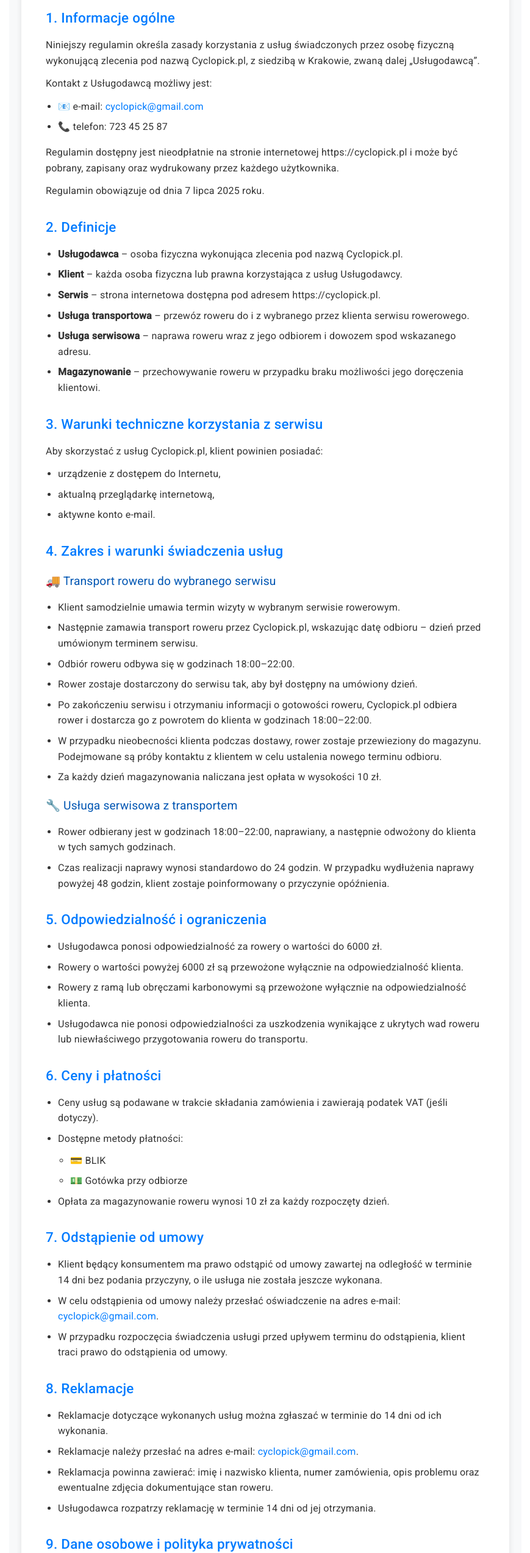
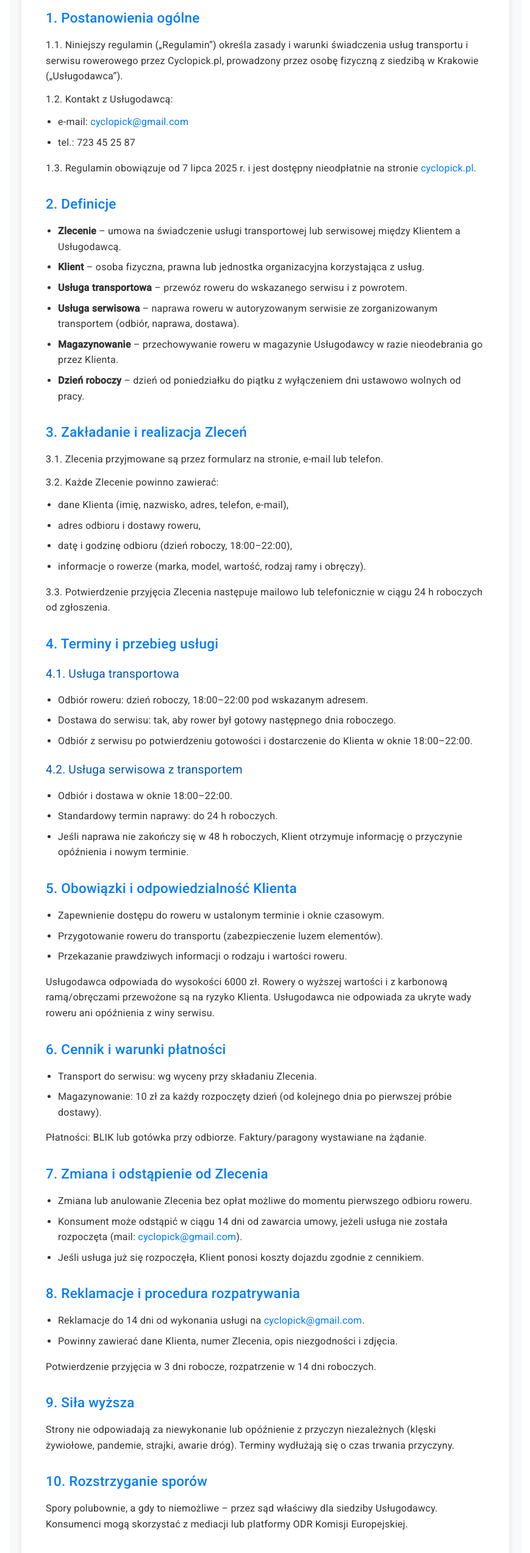
Before and after one commit to mimik91/SamaRamaFront, an Angular app: page /terms-of-service in a window 1280 px wide. Shown: the part 234-2780 px from the top of the page at 61% size, without its empty margins (205-1074 px from the left). Built offline with nearby package versions, Linux system fonts and the light colour scheme.

Commit message:
added terms of service2

```diff
--- a/src/app/core/terms-of-service.component.ts
+++ b/src/app/core/terms-of-service.component.ts
@@ -12,97 +12,95 @@ import { Router } from '@angular/router';
         <h1>Regulamin Serwisu</h1>
         <button class="back-btn" (click)="goBack()">← Powrót</button>
       </div>
-
       <div class="terms-content">
         <div class="terms-text">
-          <h2>1. Informacje ogólne</h2>
-          <p>Niniejszy regulamin określa zasady korzystania z usług świadczonych przez osobę fizyczną wykonującą zlecenia pod nazwą Cyclopick.pl, z siedzibą w Krakowie, zwaną dalej „Usługodawcą”.</p>
-          <p>Kontakt z Usługodawcą możliwy jest:</p>
+          <h2>1. Postanowienia ogólne</h2>
+          <p>1.1. Niniejszy regulamin („Regulamin”) określa zasady i warunki świadczenia usług transportu i serwisu rowerowego przez Cyclopick.pl, prowadzony przez osobę fizyczną z siedzibą w Krakowie („Usługodawca”).</p>
+          <p>1.2. Kontakt z Usługodawcą:</p>
           <ul>
-            <li>📧 e-mail: <a href="mailto:cyclopick@gmail.com">cyclopick{{'@'}}gmail.com</a></li>
-            <li>📞 telefon: 723 45 25 87</li>
+            <li>e-mail: <a href="mailto:cyclopick@gmail.com">cyclopick{{'@'}}gmail.com</a></li>
+            <li>tel.: 723 45 25 87</li>
           </ul>
-          <p>Regulamin dostępny jest nieodpłatnie na stronie internetowej https://cyclopick.pl i może być pobrany, zapisany oraz wydrukowany przez każdego użytkownika.</p>
-          <p>Regulamin obowiązuje od dnia 7 lipca 2025 roku.</p>
+          <p>1.3. Regulamin obowiązuje od 7 lipca 2025 r. i jest dostępny nieodpłatnie na stronie <a href="https://cyclopick.pl">cyclopick.pl</a>.</p>
 
           <h2>2. Definicje</h2>
           <ul>
-            <li><strong>Usługodawca</strong> – osoba fizyczna wykonująca zlecenia pod nazwą Cyclopick.pl.</li>
-            <li><strong>Klient</strong> – każda osoba fizyczna lub prawna korzystająca z usług Usługodawcy.</li>
-            <li><strong>Serwis</strong> – strona internetowa dostępna pod adresem https://cyclopick.pl.</li>
-            <li><strong>Usługa transportowa</strong> – przewóz roweru do i z wybranego przez klienta serwisu rowerowego.</li>
-            <li><strong>Usługa serwisowa</strong> – naprawa roweru wraz z jego odbiorem i dowozem spod wskazanego adresu.</li>
-            <li><strong>Magazynowanie</strong> – przechowywanie roweru w przypadku braku możliwości jego doręczenia klientowi.</li>
+            <li><strong>Zlecenie</strong> – umowa na świadczenie usługi transportowej lub serwisowej między Klientem a Usługodawcą.</li>
+            <li><strong>Klient</strong> – osoba fizyczna, prawna lub jednostka organizacyjna korzystająca z usług.</li>
+            <li><strong>Usługa transportowa</strong> – przewóz roweru do wskazanego serwisu i z powrotem.</li>
+            <li><strong>Usługa serwisowa</strong> – naprawa roweru w autoryzowanym serwisie ze zorganizowanym transportem (odbiór, naprawa, dostawa).</li>
+            <li><strong>Magazynowanie</strong> – przechowywanie roweru w magazynie Usługodawcy w razie nieodebrania go przez Klienta.</li>
+            <li><strong>Dzień roboczy</strong> – dzień od poniedziałku do piątku z wyłączeniem dni ustawowo wolnych od pracy.</li>
           </ul>
 
-          <h2>3. Warunki techniczne korzystania z serwisu</h2>
-          <p>Aby skorzystać z usług Cyclopick.pl, klient powinien posiadać:</p>
+          <h2>3. Zakładanie i realizacja Zleceń</h2>
+          <p>3.1. Zlecenia przyjmowane są przez formularz na stronie, e-mail lub telefon.</p>
+          <p>3.2. Każde Zlecenie powinno zawierać:</p>
           <ul>
-            <li>urządzenie z dostępem do Internetu,</li>
-            <li>aktualną przeglądarkę internetową,</li>
-            <li>aktywne konto e-mail.</li>
+            <li>dane Klienta (imię, nazwisko, adres, telefon, e-mail),</li>
+            <li>adres odbioru i dostawy roweru,</li>
+            <li>datę i godzinę odbioru (dzień roboczy, 18:00–22:00),</li>
+            <li>informacje o rowerze (marka, model, wartość, rodzaj ramy i obręczy).</li>
+          </ul>
+          <p>3.3. Potwierdzenie przyjęcia Zlecenia następuje mailowo lub telefonicznie w ciągu 24 h roboczych od zgłoszenia.</p>
+
+          <h2>4. Terminy i przebieg usługi</h2>
+          <h3>4.1. Usługa transportowa</h3>
+          <ul>
+            <li>Odbiór roweru: dzień roboczy, 18:00–22:00 pod wskazanym adresem.</li>
+            <li>Dostawa do serwisu: tak, aby rower był gotowy następnego dnia roboczego.</li>
+            <li>Odbiór z serwisu po potwierdzeniu gotowości i dostarczenie do Klienta w oknie 18:00–22:00.</li>
+          </ul>
+          <h3>4.2. Usługa serwisowa z transportem</h3>
+          <ul>
+            <li>Odbiór i dostawa w oknie 18:00–22:00.</li>
+            <li>Standardowy termin naprawy: do 24 h roboczych.</li>
+            <li>Jeśli naprawa nie zakończy się w 48 h roboczych, Klient otrzymuje informację o przyczynie opóźnienia i nowym terminie.</li>
           </ul>
 
-          <h2>4. Zakres i warunki świadczenia usług</h2>
-          <h3>🚚 Transport roweru do wybranego serwisu</h3>
+          <h2>5. Obowiązki i odpowiedzialność Klienta</h2>
           <ul>
-            <li>Klient samodzielnie umawia termin wizyty w wybranym serwisie rowerowym.</li>
-            <li>Następnie zamawia transport roweru przez Cyclopick.pl, wskazując datę odbioru – dzień przed umówionym terminem serwisu.</li>
-            <li>Odbiór roweru odbywa się w godzinach 18:00–22:00.</li>
-            <li>Rower zostaje dostarczony do serwisu tak, aby był dostępny na umówiony dzień.</li>
-            <li>Po zakończeniu serwisu i otrzymaniu informacji o gotowości roweru, Cyclopick.pl odbiera rower i dostarcza go z powrotem do klienta w godzinach 18:00–22:00.</li>
-            <li>W przypadku nieobecności klienta podczas dostawy, rower zostaje przewieziony do magazynu. Podejmowane są próby kontaktu z klientem w celu ustalenia nowego terminu odbioru.</li>
-            <li>Za każdy dzień magazynowania naliczana jest opłata w wysokości 10 zł.</li>
+            <li>Zapewnienie dostępu do roweru w ustalonym terminie i oknie czasowym.</li>
+            <li>Przygotowanie roweru do transportu (zabezpieczenie luzem elementów).</li>
+            <li>Przekazanie prawdziwych informacji o rodzaju i wartości roweru.</li>
+          </ul>
+          <p>Usługodawca odpowiada do wysokości 6000 zł. Rowery o wyższej wartości i z karbonową ramą/obręczami przewożone są na ryzyko Klienta. Usługodawca nie odpowiada za ukryte wady roweru ani opóźnienia z winy serwisu.</p>
+
+          <h2>6. Cennik i warunki płatności</h2>
+          <ul>
+            <li>Transport do serwisu: wg wyceny przy składaniu Zlecenia.</li>
+            <li>Magazynowanie: 10 zł za każdy rozpoczęty dzień (od kolejnego dnia po pierwszej próbie dostawy).</li>
+          </ul>
+          <p>Płatności: BLIK lub gotówka przy odbiorze. Faktury/paragony wystawiane na żądanie.</p>
+
+          <h2>7. Zmiana i odstąpienie od Zlecenia</h2>
+          <ul>
+            <li>Zmiana lub anulowanie Zlecenia bez opłat możliwe do momentu pierwszego odbioru roweru.</li>
+            <li>Konsument może odstąpić w ciągu 14 dni od zawarcia umowy, jeżeli usługa nie została rozpoczęta (mail: <a href="mailto:cyclopick@gmail.com">cyclopick{{'@'}}gmail.com</a>).</li>
+            <li>Jeśli usługa już się rozpoczęła, Klient ponosi koszty dojazdu zgodnie z cennikiem.</li>
           </ul>
 
-          <h3>🔧 Usługa serwisowa z transportem</h3>
+          <h2>8. Reklamacje i procedura rozpatrywania</h2>
           <ul>
-            <li>Rower odbierany jest w godzinach 18:00–22:00, naprawiany, a następnie odwożony do klienta w tych samych godzinach.</li>
-            <li>Czas realizacji naprawy wynosi standardowo do 24 godzin. W przypadku wydłużenia naprawy powyżej 48 godzin, klient zostaje poinformowany o przyczynie opóźnienia.</li>
+            <li>Reklamacje do 14 dni od wykonania usługi na <a href="mailto:cyclopick@gmail.com">cyclopick{{'@'}}gmail.com</a>.</li>
+            <li>Powinny zawierać dane Klienta, numer Zlecenia, opis niezgodności i zdjęcia.</li>
           </ul>
+          <p>Potwierdzenie przyjęcia w 3 dni robocze, rozpatrzenie w 14 dni roboczych.</p>
 
-          <h2>5. Odpowiedzialność i ograniczenia</h2>
+          <h2>9. Siła wyższa</h2>
+          <p>Strony nie odpowiadają za niewykonanie lub opóźnienie z przyczyn niezależnych (klęski żywiołowe, pandemie, strajki, awarie dróg). Terminy wydłużają się o czas trwania przyczyny.</p>
+
+          <h2>10. Rozstrzyganie sporów</h2>
+          <p>Spory polubownie, a gdy to niemożliwe – przez sąd właściwy dla siedziby Usługodawcy. Konsumenci mogą skorzystać z mediacji lub platformy ODR Komisji Europejskiej.</p>
+
+          <h2>11. Ochrona danych osobowych</h2>
+          <p>Administratorem danych jest Usługodawca. Dane przetwarzane są wyłącznie w celu realizacji Zlecenia, obsługi płatności i kontaktu. Klient ma prawo dostępu, poprawiania i usunięcia danych. Szczegóły w Polityce Prywatności.</p>
+
+          <h2>12. Postanowienia końcowe</h2>
           <ul>
-            <li>Usługodawca ponosi odpowiedzialność za rowery o wartości do 6000 zł.</li>
-            <li>Rowery o wartości powyżej 6000 zł są przewożone wyłącznie na odpowiedzialność klienta.</li>
-            <li>Rowery z ramą lub obręczami karbonowymi są przewożone wyłącznie na odpowiedzialność klienta.</li>
-            <li>Usługodawca nie ponosi odpowiedzialności za uszkodzenia wynikające z ukrytych wad roweru lub niewłaściwego przygotowania roweru do transportu.</li>
+            <li>Usługodawca zastrzega sobie prawo do zmiany Regulaminu; zmiany wchodzą w życie po publikacji na stronie.</li>
+            <li>W sprawach nieuregulowanych stosuje się przepisy Kodeksu cywilnego oraz ustawy o prawach konsumenta.</li>
           </ul>
-
-          <h2>6. Ceny i płatności</h2>
-          <ul>
-            <li>Ceny usług są podawane w trakcie składania zamówienia i zawierają podatek VAT (jeśli dotyczy).</li>
-            <li>Dostępne metody płatności:
-              <ul>
-                <li>💳 BLIK</li>
-                <li>💵 Gotówka przy odbiorze</li>
-              </ul>
-            </li>
-            <li>Opłata za magazynowanie roweru wynosi 10 zł za każdy rozpoczęty dzień.</li>
-          </ul>
-
-          <h2>7. Odstąpienie od umowy</h2>
-          <ul>
-            <li>Klient będący konsumentem ma prawo odstąpić od umowy zawartej na odległość w terminie 14 dni bez podania przyczyny, o ile usługa nie została jeszcze wykonana.</li>
-            <li>W celu odstąpienia od umowy należy przesłać oświadczenie na adres e-mail: <a href="mailto:cyclopick@gmail.com">cyclopick{{'@'}}gmail.com</a>.</li>
-            <li>W przypadku rozpoczęcia świadczenia usługi przed upływem terminu do odstąpienia, klient traci prawo do odstąpienia od umowy.</li>
-          </ul>
-
-          <h2>8. Reklamacje</h2>
-          <ul>
-            <li>Reklamacje dotyczące wykonanych usług można zgłaszać w terminie do 14 dni od ich wykonania.</li>
-            <li>Reklamacje należy przesłać na adres e-mail: <a href="mailto:cyclopick@gmail.com">cyclopick{{'@'}}gmail.com</a>.</li>
-            <li>Reklamacja powinna zawierać: imię i nazwisko klienta, numer zamówienia, opis problemu oraz ewentualne zdjęcia dokumentujące stan roweru.</li>
-            <li>Usługodawca rozpatrzy reklamację w terminie 14 dni od jej otrzymania.</li>
-          </ul>
-
-          <h2>9. Dane osobowe i polityka prywatności</h2>
-          <p>Administratorem danych osobowych klientów jest Usługodawca. Dane osobowe przetwarzane są wyłącznie w celu realizacji usług oraz kontaktu z klientem. Klient ma prawo dostępu do swoich danych, ich poprawiania oraz żądania ich usunięcia. Szczegółowe informacje znajdują się w Polityce Prywatności dostępnej na stronie internetowej.</p>
-
-          <h2>10. Postanowienia końcowe</h2>
-          <p>Usługodawca zastrzega sobie prawo do zmiany niniejszego regulaminu. Zmiany wchodzą w życie z dniem ich publikacji na stronie internetowej.</p>
-          <p>W sprawach nieuregulowanych niniejszym regulaminem zastosowanie mają przepisy Kodeksu cywilnego oraz ustawy o prawach konsumenta.</p>
-          <p>Regulamin obowiązuje od dnia 7 lipca 2025 roku.</p>
         </div>
       </div>
     </div>
@@ -115,7 +113,6 @@ import { Router } from '@angular/router';
       min-height: 100vh;
       background-color: #f8f9fa;
     }
-
     .terms-header {
       display: flex;
       justify-content: space-between;
@@ -124,13 +121,11 @@ import { Router } from '@angular/router';
       padding-bottom: 20px;
       border-bottom: 2px solid #007bff;
     }
-
     h1 {
       color: #333;
       margin: 0;
       font-size: 2rem;
     }
-
     .back-btn {
       padding: 10px 20px;
       background-color: #6c757d;
@@ -141,65 +136,53 @@ import { Router } from '@angular/router';
       font-weight: 500;
       transition: background-color 0.2s;
     }
-
     .back-btn:hover {
       background-color: #5a6268;
     }
-
     .terms-content {
       background-color: white;
       padding: 40px;
       border-radius: 8px;
       box-shadow: 0 2px 10px rgba(0,0,0,0.1);
     }
-
     .terms-text {
       font-size: 1rem;
       color: #333;
       line-height: 1.6;
     }
-
     .terms-text h2 {
       margin-top: 30px;
       font-size: 1.4rem;
       color: #007bff;
     }
-
     .terms-text h3 {
       margin-top: 20px;
       font-size: 1.2rem;
       color: #0056b3;
     }
-
     .terms-text ul {
       padding-left: 20px;
       margin-top: 10px;
     }
-
     .terms-text li {
       margin-bottom: 8px;
     }
-
     .terms-text a {
       color: #007bff;
       text-decoration: none;
     }
-
     .terms-text a:hover {
       text-decoration: underline;
     }
-
     @media (max-width: 768px) {
       .terms-header {
         flex-direction: column;
         gap: 15px;
         text-align: center;
       }
-
       h1 {
         font-size: 1.5rem;
       }
-
       .terms-content {
         padding: 20px;
       }
```
